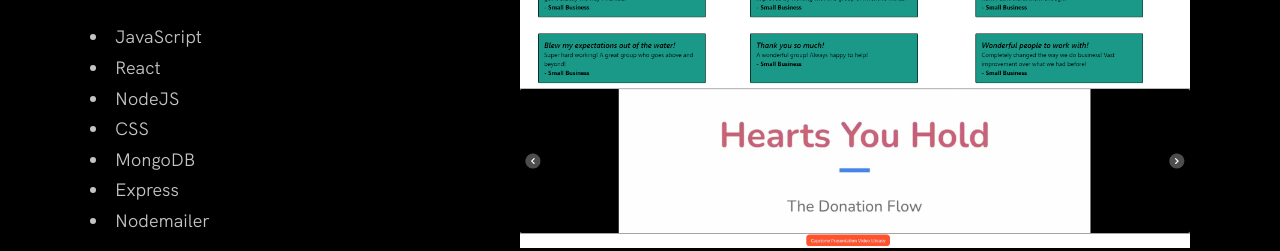
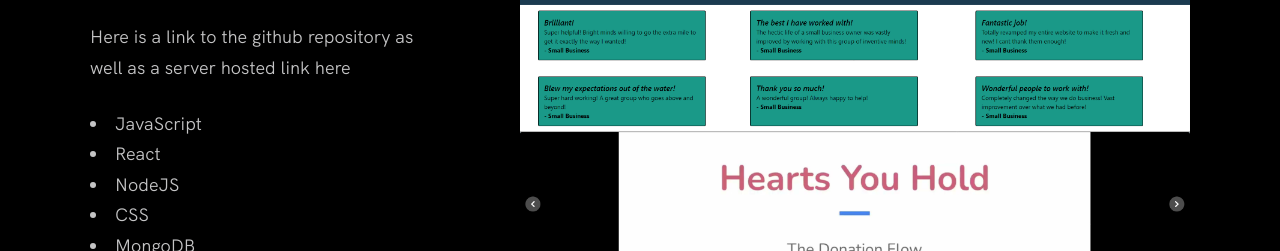
Before and after one commit to TyBeen/github-portfolio, a plain HTML site: page docs/index.html in a window 1280 px wide. Shown: the part 3939-4190 px from the top of the page. Drawn offline with Linux system fonts and the light colour scheme.

Commit message:
Update index.html

```diff
--- a/docs/index.html
+++ b/docs/index.html
@@ -150,6 +150,7 @@
               <h3>Web Application for Upright Education</h3>
               <p>
                 A collaborative group project that is a single page application that uses role based accesss control for submission, management, and viewing of capstone poropsals for Upright Education.
+                <p>Here<a href="https://github.com/TyBeen/CAPSTONE-2024.git"></a> is a link to the github repository as well as a server hosted link here<a href="https://capstoneportal.netlify.app/"></a>
               </p>
               <ul class="work__list">
                 <li>JavaScript</li>
```
